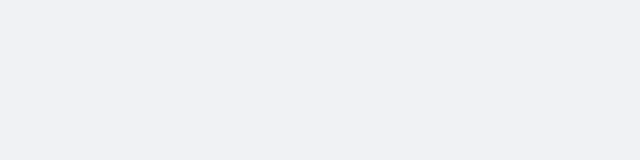
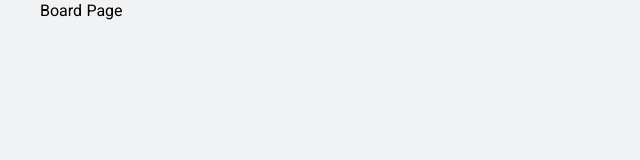
Before and after one commit to FatemehAsi/canban, a React (Vite) app: page /board in a window 1280 px wide. Before the commit this address had no page. Shown: the top 160 px of the page, without its empty margins (0-640 px from the left). Built offline with nearby package versions, Linux system fonts and the light colour scheme.

Commit message:
[ADD] Board Page

```diff
--- a/src/App.tsx
+++ b/src/App.tsx
@@ -2,6 +2,7 @@
 import { Routes, Route } from "react-router";
 
 import HomePage from "./pages/HomePage/HomePage";
+import BoardPage from "./pages/HomePage/BoardPage/BoardPage";
 
 export default function App(){
   return(
@@ -9,6 +10,7 @@
       <Routes>
         <Route index element={<HomePage />}/>
         {/*index همان path="/" است بهتر است از index استفاده کنیم  */}
+        <Route path="board" element={<BoardPage />} />
       </Routes>
 
 
--- /dev/null
+++ b/src/pages/HomePage/BoardPage/BoardPage.module.css
@@ -0,0 +1,3 @@
+.board-page{
+
+}
--- /dev/null
+++ b/src/pages/HomePage/BoardPage/BoardPage.tsx
@@ -0,0 +1,10 @@
+import { ReactNode } from "react";
+
+import styles from "./BoardPage.module.css";
+
+export default function BoardPage(){
+    return(
+        <div className={styles["board-page"]}>Board Page</div>
+
+    );
+}
```
